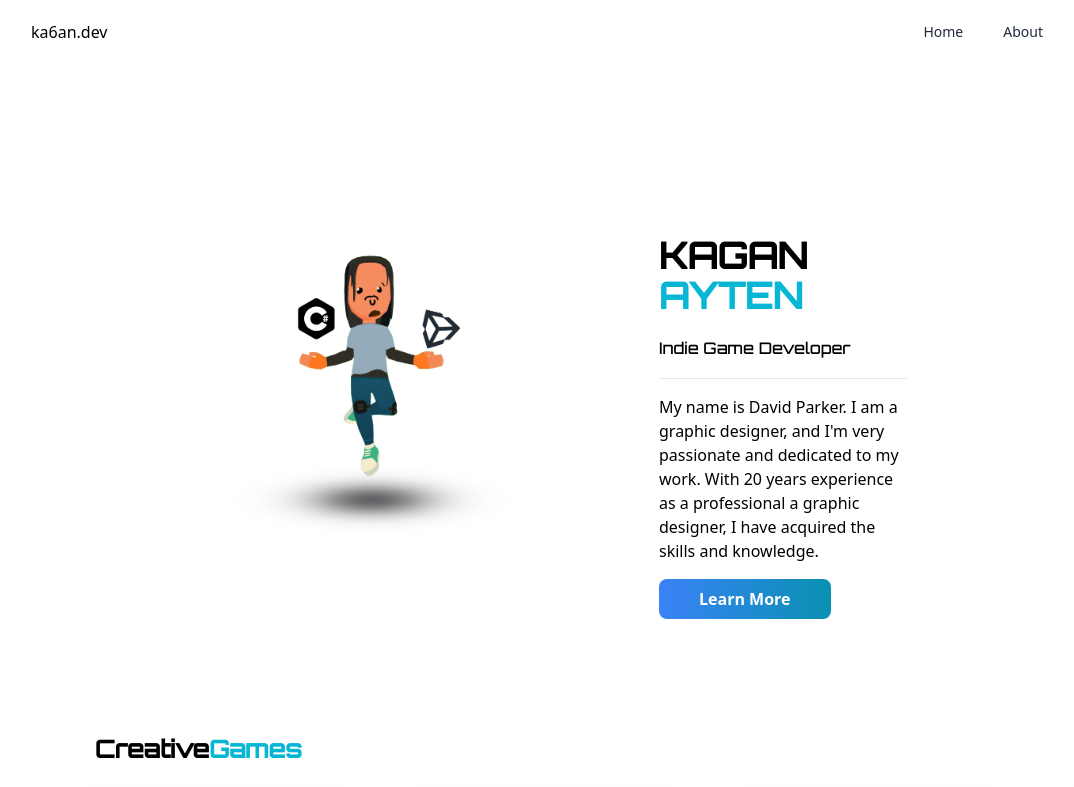
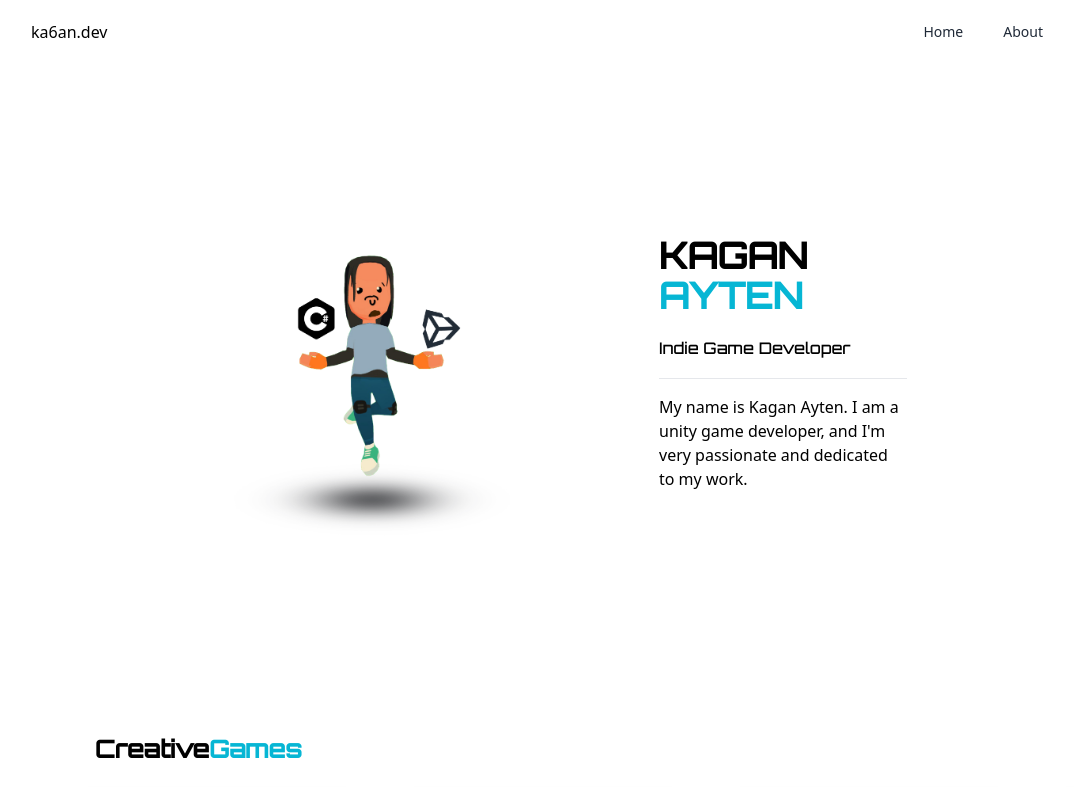
Before and after one commit to tolgazorlu/kagan-dev, a React (Vite) app: page / in a window 1280 px wide. Shown: the top 787 px of the page, without its empty margins (97-1171 px from the left). Built offline with nearby package versions, Linux system fonts and the light colour scheme.

Commit message:
About hero fixed

```diff
--- a/src/components/About.tsx
+++ b/src/components/About.tsx
@@ -28,16 +28,9 @@ export default function About() {
           </div>
           <div>
             <p className="text-black">
-              My name is David Parker. I am a graphic designer, and I'm very
-              passionate and dedicated to my work. With 20 years experience as a
-              professional a graphic designer, I have acquired the skills and
-              knowledge.
+              My name is Kagan Ayten. I am a unity game developer, and I'm very
+              passionate and dedicated to my work.
             </p>
-          </div>
-          <div>
-            <button className="bg-gradient-to-r from-blue-500 to-cyan-600 px-10 py-2 rounded-lg font-bold text-white">
-              Learn More
-            </button>
           </div>
         </div>
       </div>
```
